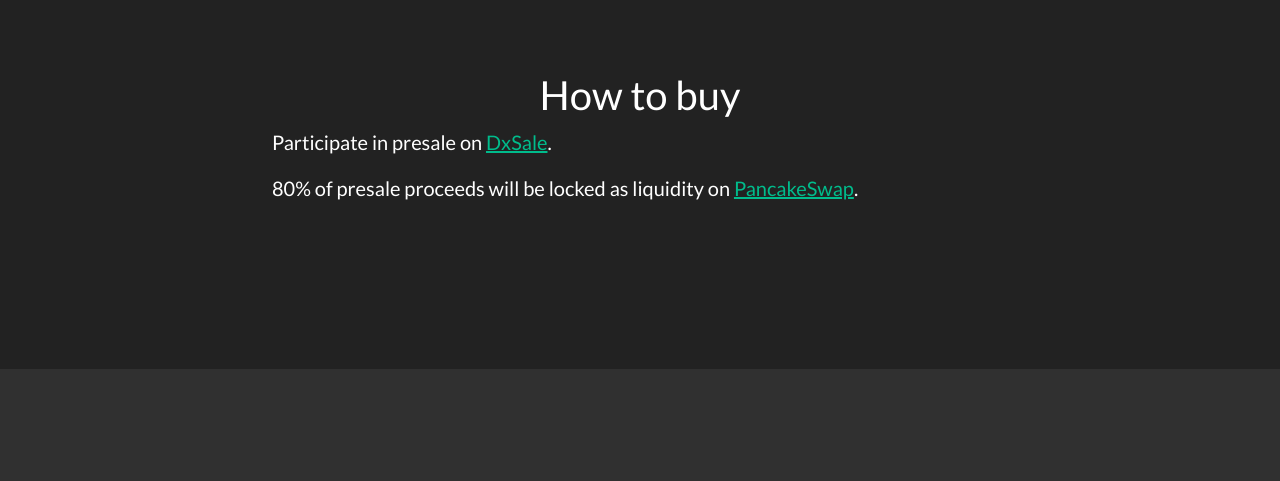
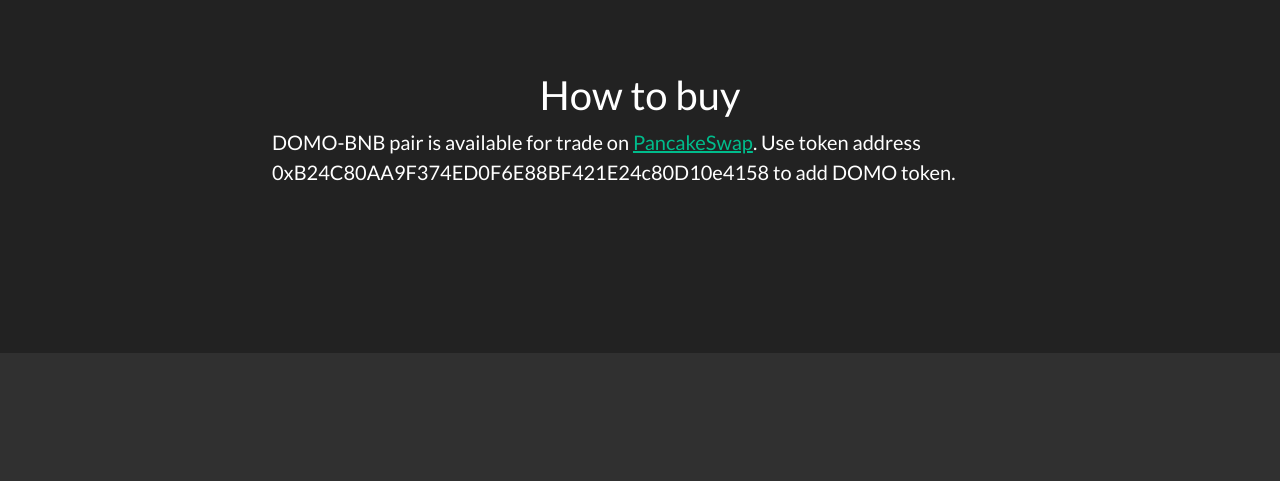
Before and after one commit to dogmoney/dogmoney.github.io, a plain HTML site: page index.html in a window 1280 px wide. Shown: the part 1880-2361 px from the top of the page. Drawn offline with nearby package versions, Linux system fonts and the light colour scheme.

Commit message:
Update how to buy section

```diff
--- a/index.html
+++ b/index.html
@@ -98,8 +98,8 @@
           <div class="row">
               <div class="col-lg-8 mx-auto">
                   <h2 class="text-center">How to buy</h2>
-                  <p class="lead">Participate in presale on <a href="https://dxsale.app/app/pages/defipresale?saleID=2208&chain=BSC">DxSale</a>.</p>
-                  <p class="lead">80% of presale proceeds will be locked as liquidity on <a href="https://pancakeswap.finance">PancakeSwap</a>.</p>
+                  <p class="lead">DOMO-BNB pair is available for trade on <a href="https://pancakeswap.finance">PancakeSwap</a>.
+                    Use token address 0xB24C80AA9F374ED0F6E88BF421E24c80D10e4158 to add DOMO token.</p>
               </div>
           </div>
       </div>
```
